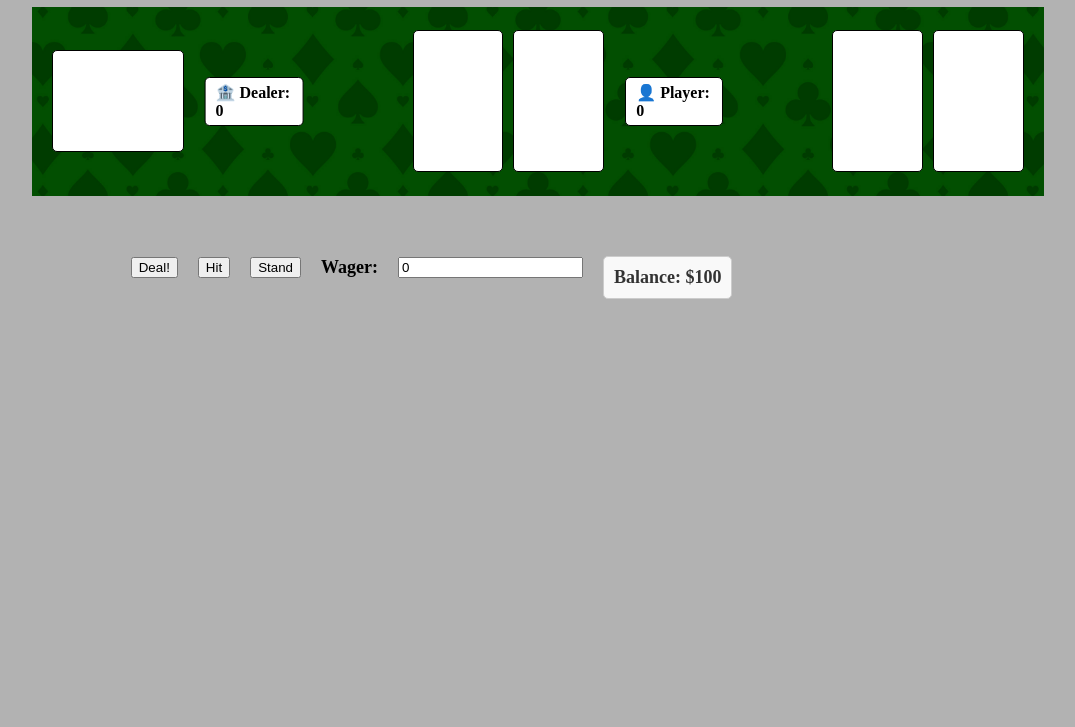
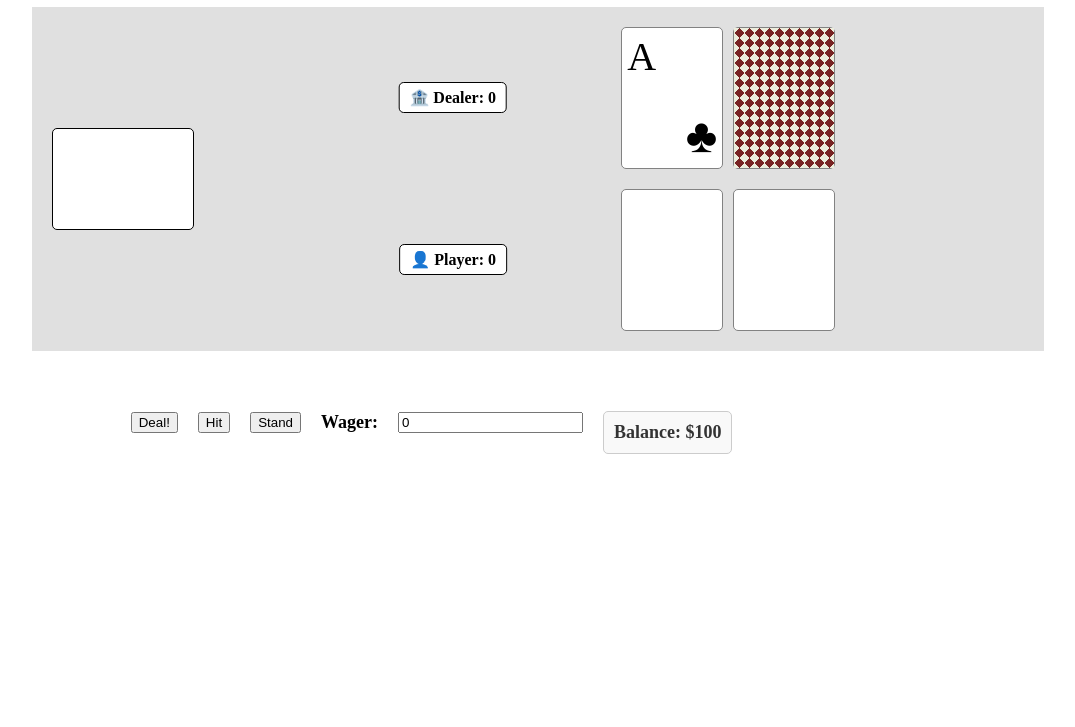
Before and after one commit to v3yu/rendering, a plain HTML site: page index.html in a window 1280 px wide. Shown: the part 73-800 px from the top of the page, without its empty margins (102-1177 px from the left). Drawn offline with Linux system fonts and the light colour scheme.

Commit message:
moved card style to appropriate files

```diff
--- a/css/Layout/Layout.css
+++ b/css/Layout.css
@@ -54,14 +54,6 @@
 
 }
 
-
-.card {
-    width: 100px;
-    height: 140px;
-    display: flex;
-    flex-direction: column;
-}
-
 #player-balance {
     float:right;
     margin-top: 20px;
--- /dev/null
+++ b/css/Style.css
@@ -0,0 +1,91 @@
+
+#game-board {
+    background-color: #e0e0e0;
+}
+
+#game-state {
+    font-size: 18px;
+    font-weight: bold;
+}
+
+.score {
+    transform: translateX(-50%);
+    font-size: 16px;
+    font-weight: bold;
+    background-color: #fff;
+    border: 1px solid #000;
+    border-radius: 5px;
+}
+
+.card {
+    width: 100px;
+    height: 140px;
+    border: 1px solid #828282;
+    background-color: #ffffff;
+    border-radius: 5px;
+    display: flex;
+    align-items: center;
+    justify-content: center;
+    font-size: 24px;
+    position: relative;
+    transition: transform 0.6s;
+    transform-style: preserve-3d;
+}
+
+.card.flipped {
+    transform: rotateY(180deg);
+}
+
+.front, .back {
+    position: absolute;
+    width: 100%;
+    height: 100%;
+    backface-visibility: hidden;
+    display: flex;
+    align-items: center;
+    justify-content: center;
+}
+
+.back {
+    transform: rotateY(180deg);
+    background: linear-gradient(135deg, #eceddc 25%, transparent 25%),
+    linear-gradient(225deg, #eceddc 25%, transparent 25%),
+    linear-gradient(315deg, #eceddc 25%, transparent 25%),
+    linear-gradient(45deg, #eceddc 25%, transparent 25%);
+    background-size: 10px 10px;
+    background-color: #782323;
+}
+
+.suit {
+    font-size: 48px;
+    position: absolute;
+    bottom: 5px;
+    right: 5px;
+}
+
+.value {
+    font-size: 40px;
+    position: absolute;
+    top: 5px;
+    left: 5px;
+}
+
+#player-balance {
+    text-align: center;
+    font-size: 18px;
+    font-weight: bold;
+    color: #333;
+}
+
+#player-balance p {
+    background-color: #f9f9f9;
+    border: 1px solid #ccc;
+    border-radius: 5px;
+}
+
+.deck{
+    border: 1px solid #000;
+    background-color: #ffffff;
+    border-radius: 5px;
+    transition: transform 0.6s;
+}
--- a/css/Style/Style.css
+++ /dev/null
@@ -1,85 +0,0 @@
-
-#game-board {
-    background-image: url("/static/img/gameboard.jpg");
-    background-size: cover;
-    background-position: center;
-    background-repeat: no-repeat;
-}
-/*To make the card shiner*/
-body::before {
-    content: "";
-    position: fixed;
-    inset: 0;
-    background: rgba(0, 0, 0, 0.3); /* 遮一下太亮的背景 */
-    z-index: -1;
-    backdrop-filter: blur(5px);
-}
-
-
-#game-state {
-    font-size: 18px;
-    font-weight: bold;
-}
-
-
-
-.score {
-    transform: translateX(-50%);
-    font-size: 16px;
-    font-weight: bold;
-    background-color: #fff;
-    border: 1px solid #000;
-    border-radius: 5px;
-}
-
-
-.card {
-    border: 1px solid #000;
-    background-color: #ffffff;
-    border-radius: 5px;
-    font-size: 24px;
-    transition: all 0.4s ease-in-out;
-    transform-style: preserve-3d;
-    text-align: center;
-    color: rgba(211,211,211,0.4);
-    font-weight: bold;
-}
-
-#player-balance {
-    text-align: center;
-    font-size: 18px;
-    font-weight: bold;
-    color: #333;
-}
-
-#player-balance p {
-    background-color: #f9f9f9;
-    border: 1px solid #ccc;
-    border-radius: 5px;
-}
-
-.deck{
-    border: 1px solid #000;
-    background-color: #ffffff;
-    border-radius: 5px;
-    transition: all 0.4s ease-in-out;
-}
-
-
-/*animation for 4 different card*/
-/*add to the card you generate and remove it after animation ends*/
-.animation-forDealer1{
-    transform: translate(455px, -80px) rotate(-90deg);
-}
-
-.animation-forDealer2{
-    transform: translate(567px, -80px) rotate(-90deg);
-}
-
-.animation-forPlayer1{
-    transform: translate(455px, 80px) rotate(90deg);
-}
-
-.animation-forPlayer2{
-    transform: translate(567px, 80px) rotate(90deg);
- }
--- /dev/null
+++ b/css/card.css
@@ -0,0 +1,52 @@
+.card {
+    width: 100px;
+    height: 140px;
+    border: 1px solid #828282;
+    background-color: #ffffff;
+    border-radius: 5px;
+    display: flex;
+    align-items: center;
+    justify-content: center;
+    font-size: 24px;
+    position: relative;
+    transition: transform 0.6s;
+    transform-style: preserve-3d;
+}
+
+.card.flipped {
+    transform: rotateY(180deg);
+}
+
+.front, .back {
+    position: absolute;
+    width: 100%;
+    height: 100%;
+    backface-visibility: hidden;
+    display: flex;
+    align-items: center;
+    justify-content: center;
+}
+
+.back {
+    transform: rotateY(180deg);
+    background: linear-gradient(135deg, #eceddc 25%, transparent 25%),
+    linear-gradient(225deg, #eceddc 25%, transparent 25%),
+    linear-gradient(315deg, #eceddc 25%, transparent 25%),
+    linear-gradient(45deg, #eceddc 25%, transparent 25%);
+    background-size: 10px 10px;
+    background-color: #782323;
+}
+
+.suit {
+    font-size: 48px;
+    position: absolute;
+    bottom: 5px;
+    right: 5px;
+}
+
+.value {
+    font-size: 40px;
+    position: absolute;
+    top: 5px;
+    left: 5px;
+}
--- a/index.html
+++ b/index.html
@@ -4,8 +4,9 @@
     <meta charset="UTF-8">
     <meta name="viewport" content="width=device-width, initial-scale=1.0">
     <title>Playing Card Widget</title>
-    <link rel="stylesheet" href="css/Layout/Layout.css">
-    <link rel="stylesheet" href="css/Style/Style.css">
+    <link rel="stylesheet" href="css/Layout.css">
+    <link rel="stylesheet" href="css/Style.css">
+    <link rel="stylesheet" href="css/card.css">
 </head>
 
 <body>
@@ -13,18 +14,33 @@
         <header>
           <h1>Blackjack</h1>
         </header>
+        <!--Everything in the body except the game state tracker are placeholders, -->
+        <!--and will eventually all be dynamically generated by js-->
+        <!--It is temporarily left in for the convenience of the frontend team to design elements.-->
     <div id ="game-board">
         <div class = "deck" id = "deck"></div>
+        <div id = "hand-area">
             <div id="dealer-hand" class="hand">
                 <div class="score" id="dealer-score">🏦 Dealer: 0</div>
-            <div class="card" id="dealer-card-1"></div>
-            <div class="card" id="dealer-card-2"></div>
+                <!--example of faceup card-->
+                <div class="card" id="dealer-card-1">
+                    <div class="suit">
+                        ♣
+                    </div>
+                    <div class="value">
+                        A
+                    </div>
+                </div>
+                <!--example of facedown card-->
+                <div class="card" id="dealer-card-2">
+                    <div class="back" style="backface-visibility:visible;"></div>
+                </div>
             </div>
             <div id="player-hand" class="hand">
                 <div class="score" id="player-score">👤 Player: 0</div>
                 <div class="card" id="player-card-1"></div>
                 <div class="card" id="player-card-2"></div>
-
+            </div>
         </div>
     </div>
     </div>
```
Lines whose indentation alone changed are shown as unchanged.
